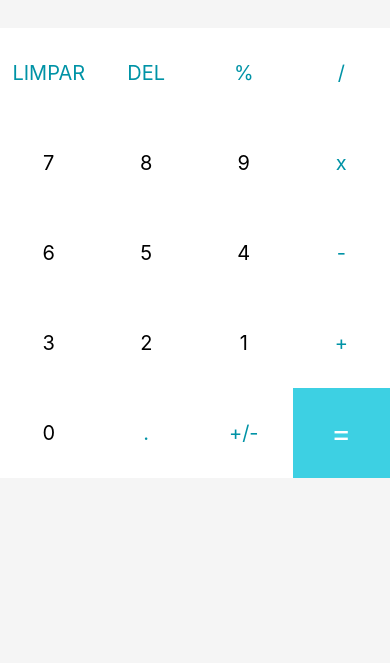
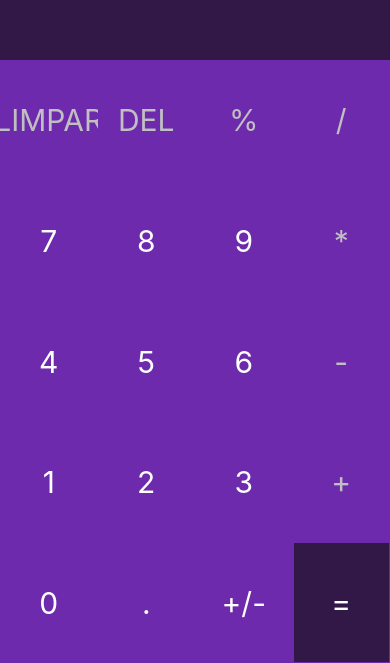
Before and after one commit to ERICKxJAIR/CalculadoraAtv2, a React Native app: screen / in a window 390 px wide. Shown: the part 181-844 px from the top of the page. Built offline with nearby package versions, Linux system fonts and the light colour scheme.

Commit message:
Layout dos Botões

```diff
--- a/App.js
+++ b/App.js
@@ -1,131 +1,162 @@
-import React from 'react';
-import { useState } from 'react'
-import { StyleSheet, Text, View, TouchableOpacity, Button } from 'react-native';
+import React, { useState } from 'react';
+import { StyleSheet, Text, View, TouchableOpacity } from 'react-native';
 
 export default function App() {
-  // Mapeamento de teclas
-  const buttons = ['LIMPAR', 'DEL', '%', '/', 7, 8, 9, "x", 6, 5, 4, '-', 3, 2, 1, '+', 0, '.', '+/-', '=']
+  const buttons = [
+    ['LIMPAR', 'DEL', '%', '/'],
+    [7, 8, 9, '*'],
+    [4, 5, 6, '-'],
+    [1, 2, 3, '+'],
+    [0, '.', '+/-', '='],
+  ];
 
-  const [currentNumber, setCurrentNumber] = useState("")
-  const [lastNumber, setLastNumber] = useState("")
-
+  const [currentNumber, setCurrentNumber] = useState('');
+  const [lastNumber, setLastNumber] = useState(''); // Adicione esta linha
 
   function calculator() {
-    const splitNumbers = currentNumber.split(' ')
-    const fistNumber = parseFloat(splitNumbers[0])
-    const lastNumber = parseFloat(splitNumbers[2])
-    const operator = splitNumbers[1]
+    const splitNumbers = currentNumber.split(' ');
+    const firstNumber = parseFloat(splitNumbers[0]);
+    const operator = splitNumbers[1];
+    const secondNumber = parseFloat(splitNumbers[2]);
+    let result = 0;
 
-    // Faz ação referente tecla pressionada
-    switch (operator) {
-      case '+':
-        setCurrentNumber((fistNumber + lastNumber).toString())
-        return
-      case '-':
-        setCurrentNumber((fistNumber - lastNumber).toString())
-        return
-      case 'x':
-        setCurrentNumber((fistNumber + lastNumber).toString())
-        return
-      case '/':
-        setCurrentNumber((fistNumber - lastNumber).toString())
-        return
+    if (operator === '+') {
+      result = firstNumber + secondNumber;
+    } else if (operator === '-') {
+      result = firstNumber - secondNumber;
+    } else if (operator === '*') {
+      result = firstNumber * secondNumber;
+    } else if (operator === '/') {
+      result = firstNumber / secondNumber;
+    } else if (operator === '%') {
+      result = (firstNumber / 100) * secondNumber;
+    }
+
+    setCurrentNumber(result.toString());
+  }
+
+  function handleInput(buttonPressed) {
+    if (
+      typeof buttonPressed === 'number' ||
+      buttonPressed === '.' ||
+      buttonPressed === '0'
+    ) {
+      setCurrentNumber(currentNumber + buttonPressed.toString());
+    } else if (buttonPressed === 'DEL') {
+      setCurrentNumber(currentNumber.slice(0, -1));
+    } else if (buttonPressed === 'LIMPAR') {
+      setCurrentNumber('');
+      setLastNumber('');
+    } else if (buttonPressed === '+/-') {
+      setCurrentNumber((-parseFloat(currentNumber)).toString());
+    } else if (buttonPressed === '%') {
+      setCurrentNumber(currentNumber + ' % ');
+    } else if (buttonPressed === '=') {
+      setLastNumber(currentNumber + ' = ');
+      calculator();
+    } else {
+      setCurrentNumber(currentNumber + ' ' + buttonPressed + ' ');
     }
   }
 
-  function handleInput(buttonPressed) {
-    console.log(buttonPressed) // Mostra no Console a tecla pressionada
-    if (buttonPressed === '+' | buttonPressed === "-" | buttonPressed === "x" | buttonPressed === "/") {
-      setCurrentNumber(currentNumber + " " + buttonPressed + " ")
-      return
-    }
-    switch (buttonPressed) {
-      case 'DEL':
-        setCurrentNumber(currentNumber.substring(0, (currentNumber.length - 2)))
-        return
-      case 'LIMPAR': // Limpa todo o conteúdo
-        setLastNumber("")
-        setCurrentNumber("")
-        return
-      case '=':
-        setLastNumber(currentNumber + " = ")
-        calculator()
-        return
-      case '+/-':
-        return
-    }
-
-    setCurrentNumber(currentNumber + buttonPressed)
-  }
-
-
   return (
     <View style={styles.container}>
-
-      {/* Area onde o resultado é exibido */}
       <View style={styles.results}>
         <Text style={styles.historyText}>{lastNumber}</Text>
         <Text style={styles.resultText}>{currentNumber}</Text>
-        <View>
-
-          {/* Area onde os botões são exibidos*/}
+      </View>
       <View style={styles.buttons}>
-
-            {buttons.map((button) =>
-              button === '=' ? // Mapeamento do botão =
-                <TouchableOpacity onPress={() => handleInput(button)} key={button} style={[styles.button, { backgroundColor: '#3dd0e3' }]}>
-                  <Text style={[styles.textButton, { color: "white", fontSize: 30 }]}>{button}</Text>
+        {buttons.map((row, rowIndex) => (
+          <View key={rowIndex} style={styles.buttonRow}>
+            {row.map((button, columnIndex) => (
+              <TouchableOpacity
+                onPress={() => handleInput(button)}
+                key={columnIndex.toString()}
+                style={[
+                  styles.button,
+                  {
+                    backgroundColor:
+                      button === '=' ||
+                        typeof button === 'number' ||
+                        button === 'LIMPAR' ||
+                        button === '.' ||
+                        button === '+/-'
+                        ? '#6e2aad'
+                        : '#6e2aad',
+                  },
+                  button === '=' ? styles.equalButton : null,
+                ]}>
+                <Text
+                  style={[
+                    styles.textButton,
+                    {
+                      color:
+                        button === 'DEL' ||
+                          button === 'LIMPAR' ||
+                          button === '%' ||
+                          button === '/' ||
+                          button === '*' ||
+                          button === '-' ||
+                          button === '+'
+                          ? 'silver'
+                          : 'white',
+                      fontSize: 30,
+                    },
+                  ]}>
+                  {button}
+                </Text>
               </TouchableOpacity>
-                : // Mapeamento dos outros botões
-                <TouchableOpacity onPress={() => handleInput(button)} key={button} style={styles.button}>
-                  <Text style={[styles.textButton, { color: typeof (button) === 'number' ? 'black' : '#0093a6' }]}>{button}</Text>
-                </TouchableOpacity>
-            )}
+            ))}
           </View>
-        </View>
+        ))}
       </View>
     </View>
   );
 }
 
-
 const styles = StyleSheet.create({
   container: {
     flex: 1,
-        backgroundColor: '#6e2aad'
+    backgroundColor: '#6e2aad',
   },
   results: {
     flex: 2,
-      justifyContent: "center",
-      backgroundColor: "#f5f5f5"
+    justifyContent: 'flex-end',
+    backgroundColor: '#311847',
+    paddingRight: 10,
   },
   resultText: {
-        color: "#282F38",
+    color: 'white',
     fontSize: 32,
-      fontWeight: "bold",
+    fontWeight: 'bold',
     padding: 12,
-      textAlign: "right"
+    textAlign: 'right',
   },
-      historyText:{
-        color: "#7c7c7c",
+  historyText: {
+    color: 'silver',
     fontSize: 20,
     marginRight: 10,
     alignSelf: 'flex-end',
   },
   buttons: {
+    flex: 5,
+    flexDirection: 'column',
+  },
+  buttonRow: {
+    flex: 1,
     flexDirection: 'row',
-      flexWrap: 'wrap',
   },
   button: {
-        backgroundColor: 'white',
+    flex: 1,
     alignItems: 'center',
     justifyContent: 'center',
-      minWidth: 90,
-      minHeight: 90,
-      flex: 2,
+    borderWidth: 0.5,
+    borderColor: '#6e2aad',
   },
   textButton: {
-        color: "#7c7c7c",
-      fontSize: 20,
+    fontSize: 30,
+  },
+  equalButton: {
+    backgroundColor: '#311847',
   },
 });
```
Lines whose indentation alone changed are shown as unchanged.
